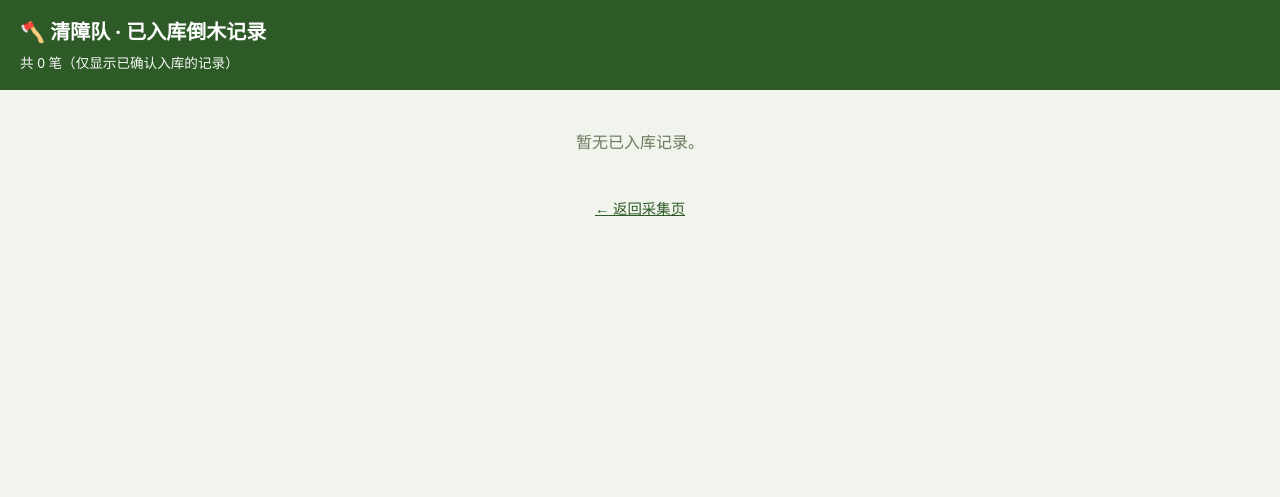
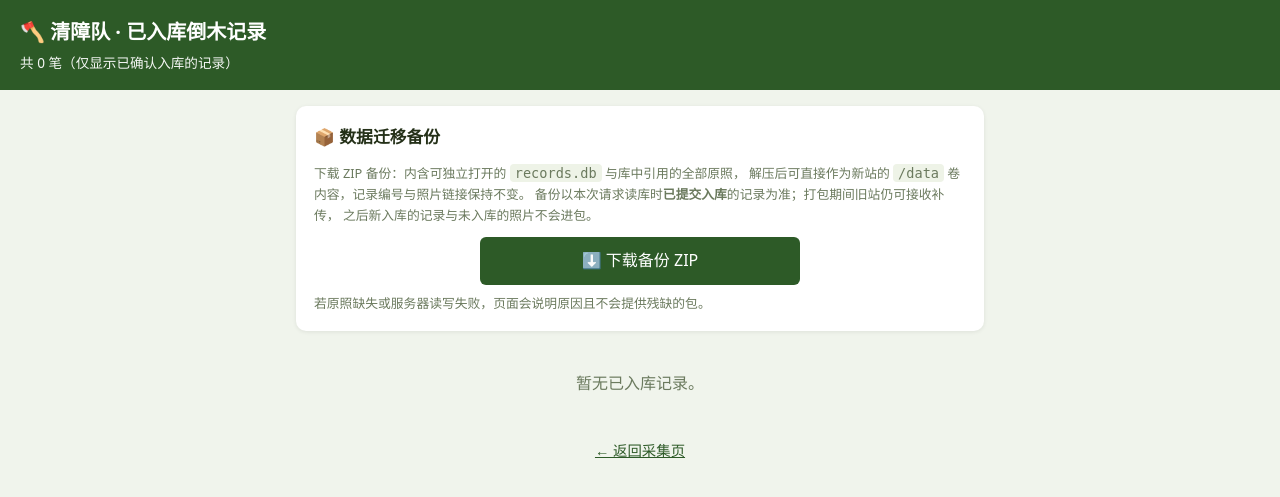
Before and after one commit to solo-projects-org/solo-09c03bb4-5f2cd249-45ab-46ae-b159-59c4f389cda6, a Flask app: page /records in a window 1280 px wide. Shown: the top 497 px of the page. Run offline with Flask 3, Linux system fonts and the light colour scheme; data that the repository does not hold is empty.

Commit message:
完成开发轮 4a21cd6c-0544-4018-afdb-594d2d53b079

```diff
--- a/app/app.py
+++ b/app/app.py
@@ -2,15 +2,21 @@
 
 - /            采集页（巡护员）：离线可用，待传记录存浏览器 IndexedDB
 - /records     清障队查看页：只展示已确认入库的记录
+- /backup      数据迁移备份：流式 ZIP（records.db + 已入库原照），可直接解压作新站 /data
 - /api/records GET 列表 / POST 补传（uuid 幂等，同一笔只入库一次）
 - /photos/...  已入库的原照
 """
 import os
+import queue
 import sqlite3
+import tempfile
+import threading
 import uuid as uuidlib
+import zipfile
 from datetime import datetime, timezone
 
-from flask import Flask, g, jsonify, render_template, request, send_from_directory
+from flask import (Flask, Response, g, jsonify, render_template, request,
+                   send_from_directory)
 from werkzeug.utils import secure_filename
 
 BASE_DIR = os.path.dirname(os.path.abspath(__file__))
@@ -39,6 +45,8 @@ CREATE TABLE IF NOT EXISTS records (
 def init_db():
     os.makedirs(PHOTO_DIR, exist_ok=True)
     conn = sqlite3.connect(DB_PATH)
+    # 启动即切 WAL：备份时的长读事务不会阻塞打包期间的补传写入
+    conn.execute("PRAGMA journal_mode=WAL")
     conn.executescript(SCHEMA)
     conn.commit()
     conn.close()
@@ -186,7 +194,269 @@ def photo_file(name):
     return send_from_directory(PHOTO_DIR, name)
 
 
+# ---------------- 备份下载（迁移到新服务器） ----------------
+#
+# 打包规则（见 README「数据迁移备份」）：
+#   - 快照：以本请求首次读库时已提交的记录为准；打包期间旧站仍可接收补传，
+#     之后新入库的记录、以及尚未入库的照片一律不进包；
+#   - ZIP 解压后顶层即 records.db 与 photos/，可直接作为新站的 /data 卷内容，
+#     记录 id 与 /photos/<file> 链接均保持不变；
+#   - 全程流式：原照逐块写入，ZIP 与库均不整体进内存；
+#   - 任何原照缺失或读写失败都直接报错，不输出残缺的包。
+
+BACKUP_READ_CHUNK = 1024 * 1024          # 原照按 1MB 分块读取
+BACKUP_QUEUE_CHUNKS = 16                 # 生产/消费之间最多缓存 16 块（约 16MB）
+
+
+class BackupError(Exception):
+    """预检或打包阶段的可预期失败：向网页说明原因，不提供残缺包。"""
+
+
+class _Pipe:
+    """有界内存管道：打包线程写，Flask 响应线程读；全程不把 ZIP 放进内存。"""
+
+    def __init__(self, cap_chunks):
+        self.q = queue.Queue(maxsize=cap_chunks)
+        self.sentinel = object()
+        self.closed = False
+        self.cancelled = threading.Event()  # 客户端断开时置位，解除生产者阻塞
+
+    def write(self, data):
+        if data:
+            data = bytes(data)
+            while not self.cancelled.is_set():
+                try:
+                    self.q.put(data, timeout=1)
+                    break
+                except queue.Full:
+                    continue
+            if self.cancelled.is_set():
+                raise OSError("客户端已中断下载")
+        return len(data)
+
+    def read(self, _size=-1):
+        item = self.q.get()
+        if item is self.sentinel:
+            return b""
+        return item
+
+    def flush(self):
+        # zipfile 关闭时会调用；流式管道无内部缓冲，空实现即可
+        return None
+
+    def close(self):
+        # 幂等：worker 结束时显式调用一次，ZipFile 析构可能再调用一次
+        if not self.closed:
+            self.closed = True
+            self.q.put(self.sentinel)
+
+
+def _open_snapshot_conn():
+    """打开只读连接并固定一个 WAL 快照。
+
+    返回前执行首次读库（SELECT 开启读事务），此后该连接看到的就是此刻已提交
+    的全部记录；其他连接的后续写入不影响本快照。WAL 下读不阻塞写，
+    旧站在打包期间照常接收补传。
+    """
+    snap = sqlite3.connect(f"file:{DB_PATH}?mode=ro", uri=True, timeout=10)
+    snap.row_factory = sqlite3.Row
+    snap.execute("PRAGMA query_only = ON")
+    snap.execute("PRAGMA busy_timeout=5000")
+    snap.execute("BEGIN")
+    snap.execute("SELECT COUNT(*) FROM records").fetchone()  # 首次读库 → 快照固定
+    return snap
+
+
+def _build_snapshot_db(snap, tmp_path):
+    """把快照中的记录逐行写入一份全新的独立库文件（不复制整库文件）。
+
+    新库保持相同表结构与原 id，自增序列也按快照推进，新站后续入库的编号
+    不会与旧记录冲突。
+    """
+    fresh = sqlite3.connect(tmp_path)
+    try:
+        fresh.executescript(SCHEMA)
+        rows = snap.execute(
+            "SELECT id, uuid, lat, lng, note, photo, created_at, uploaded_at "
+            "FROM records ORDER BY id ASC"
+        ).fetchall()
+        fresh.executemany(
+            "INSERT INTO records (id, uuid, lat, lng, note, photo, created_at, uploaded_at)"
+            " VALUES (?, ?, ?, ?, ?, ?, ?, ?)",
+            [tuple(r) for r in rows],
+        )
+        # 让 sqlite_sequence 与快照一致，新站 AUTOINCREMENT 继续向后编号
+        max_id = snap.execute("SELECT MAX(id) FROM records").fetchone()[0]
+        if max_id is not None:
+            fresh.execute(
+                "INSERT INTO sqlite_sequence(name, seq) VALUES('records', ?)",
+                (max_id,),
+            )
+        fresh.commit()
+    finally:
+        fresh.close()
+
+
+def _prepare_backup():
+    """预检并生成快照库。全部成功后才允许开始下载响应。
+
+    返回 (临时库路径, [(照片相对 ZIP 内路径, 磁盘绝对路径), ...], 记录数)。
+    抛出 BackupError 时不会向浏览器发送任何包内容。
+    """
+    if not os.path.exists(DB_PATH):
+        raise BackupError("数据库文件不存在，尚无任何已入库记录可备份。")
+
+    snap = None
+    tmp_fd, tmp_path = tempfile.mkstemp(prefix="records-snapshot-", suffix=".db",
+                                        dir=DATA_DIR)
+    os.close(tmp_fd)
+    try:
+        try:
+            snap = _open_snapshot_conn()
+        except sqlite3.Error as exc:
+            raise BackupError(f"读取数据库失败：{exc}") from exc
+
+        try:
+            rows = snap.execute(
+                "SELECT id, photo FROM records ORDER BY id ASC"
+            ).fetchall()
+        except sqlite3.Error as exc:
+            raise BackupError(f"读取已入库记录失败：{exc}") from exc
+
+        # 预检全部原照：缺一张或不可读都不打包，保证不产出残缺包。
+        # 不仅检查存在性，还要实际打开读一次（权限/IO 故障在响应头发送前暴露）。
+        photo_items = []
+        problems = []
+        for r in rows:
+            arcname = "photos/" + r["photo"]
+            abs_path = os.path.join(PHOTO_DIR, r["photo"])
+            if not os.path.isfile(abs_path):
+                problems.append(f"#{r['id']}（{r['photo']}）原照缺失")
+                continue
+            try:
+                with open(abs_path, "rb") as fp:
+                    fp.read(1)
+            except OSError as exc:
+                problems.append(f"#{r['id']}（{r['photo']}）原照不可读：{exc}")
+                continue
+            photo_items.append((arcname, abs_path))
+        if problems:
+            raise BackupError(
+                "无法生成完整备份，以下原照缺失或读取失败：" + "；".join(problems)
+            )
+
+        try:
+            _build_snapshot_db(snap, tmp_path)
+        except (sqlite3.Error, OSError) as exc:
+            raise BackupError(f"生成快照数据库失败：{exc}") from exc
+
+        # 快照库必须可独立打开
+        try:
+            check = sqlite3.connect(tmp_path)
+            got = check.execute("SELECT COUNT(*) FROM records").fetchone()[0]
+            check.close()
+        except sqlite3.Error as exc:
+            raise BackupError(f"快照数据库校验失败：{exc}") from exc
+        if got != len(rows):
+            raise BackupError("快照数据库校验失败：记录数与快照不一致。")
+
+        return tmp_path, photo_items, len(rows)
+    except Exception:
+        try:
+            os.remove(tmp_path)
+        except OSError:
+            pass
+        raise
+    finally:
+        if snap is not None:
+            try:
+                snap.rollback()  # 结束快照读事务
+                snap.close()
+            except sqlite3.Error:
+                pass
+
+
+def _backup_stream(snapshot_db_path, photo_items):
+    """生成 ZIP 的后台线程 + 有界管道；逐块流式，内存占用有上限。"""
+    pipe = _Pipe(BACKUP_QUEUE_CHUNKS)
+    error_box = {}
+
+    def worker():
+        zf = None
+        try:
+            zf = zipfile.ZipFile(pipe, "w", zipfile.ZIP_DEFLATED, allowZip64=True)
+            # 顶层即 records.db，解压后可直接挂为新站 /data
+            zf.write(snapshot_db_path, arcname="records.db")
+            for arcname, abs_path in photo_items:
+                try:
+                    with open(abs_path, "rb") as fp, zf.open(arcname, "w") as zout:
+                        while True:
+                            chunk = fp.read(BACKUP_READ_CHUNK)
+                            if not chunk:
+                                break
+                            zout.write(chunk)
+                except OSError as exc:
+                    raise BackupError(f"读取原照 {arcname} 失败：{exc}") from exc
+            # 成功才写 ZIP 中央目录
+            zf.close()
+            zf = None
+        except Exception as exc:  # 含 BackupError / OSError / zipfile 错误
+            error_box["error"] = exc
+            # 故意不调用 zf.close()：否则会写出中央目录，拼出一个能被解压工具
+            # 打开的"半完整"包。置 None 后由 ZipFile 析构仅释放底层文件对象。
+            zf = None
+        finally:
+            try:
+                os.remove(snapshot_db_path)
+            except OSError:
+                pass
+            pipe.close()
+
+    threading.Thread(target=worker, name="backup-zip", daemon=True).start()
+
+    def generate():
+        try:
+            while True:
+                chunk = pipe.read()
+                if not chunk:
+                    break
+                yield chunk
+        except GeneratorExit:
+            # 客户端中途断开：通知生产者解除阻塞并清理临时文件
+            pipe.cancelled.set()
+            raise
+        err = error_box.get("error")
+        if err is not None:
+            # 响应头已发出，无法再改状态码；中断流并报错，
+            # 而不是交付一个看起来成功的残缺包（该 ZIP 无中央目录，解压必失败）。
+            raise OSError(f"备份打包中断：{err}")
+
+    return generate()
+
+
+@app.route("/backup")
+def backup_download():
+    try:
+        snapshot_db_path, photo_items, record_count = _prepare_backup()
+    except BackupError as exc:
+        return render_template("backup_error.html", reason=str(exc)), 500
+
+    stamp = datetime.now(timezone.utc).strftime("%Y%m%d-%H%M%S")
+    resp = Response(
+        _backup_stream(snapshot_db_path, photo_items),
+        mimetype="application/zip",
+        headers={
+            "Content-Disposition":
+                f'attachment; filename="patrol-backup-{stamp}.zip"',
+            # 备份内容必须实时生成，不允许 Service Worker / 浏览器缓存
+            "Cache-Control": "no-store",
+        },
+    )
+    resp.headers["X-Backup-Records"] = str(record_count)
+    return resp
+
+
 init_db()
 
 if __name__ == "__main__":
-    app.run(host="0.0.0.0", port=8000)
+    app.run(host="0.0.0.0", port=int(os.environ.get("PORT", "8000")))
--- a/app/static/style.css
+++ b/app/static/style.css
@@ -91,3 +91,27 @@ input, textarea {
 
 .footer-link { text-align: center; margin: 18px 0 30px; font-size: .9rem; }
 .footer-link a { color: #2d5a27; }
+
+.backup-card code {
+  background: #eef3e7;
+  padding: 1px 5px;
+  border-radius: 4px;
+  font-size: .85rem;
+}
+.backup-btn {
+  text-align: center;
+  text-decoration: none;
+  max-width: 320px;
+  margin-left: auto;
+  margin-right: auto;
+}
+.backup-error {
+  color: #8a2b1e;
+  background: #fbe7e3;
+  border: 1px solid #e3b5ac;
+  border-radius: 6px;
+  padding: 12px;
+  margin: 10px 0;
+  font-size: .92rem;
+  word-break: break-all;
+}
--- a/app/templates/records.html
+++ b/app/templates/records.html
@@ -13,6 +13,20 @@
 </header>
 
 <main>
+  <section class="card backup-card">
+    <h2>📦 数据迁移备份</h2>
+    <p class="hint">
+      下载 ZIP 备份：内含可独立打开的 <code>records.db</code> 与库中引用的全部原照，
+      解压后可直接作为新站的 <code>/data</code> 卷内容，记录编号与照片链接保持不变。
+      备份以本次请求读库时<strong>已提交入库</strong>的记录为准；打包期间旧站仍可接收补传，
+      之后新入库的记录与未入库的照片不会进包。
+    </p>
+    <a class="btn primary backup-btn" href="/backup">⬇️ 下载备份 ZIP</a>
+    <p class="hint">
+      若原照缺失或服务器读写失败，页面会说明原因且不会提供残缺的包。
+    </p>
+  </section>
+
   {% if records %}
   <table class="records-table">
     <thead>
```
Also changed, not shown: app/static/sw.js (+6 -3 lines), app/templates/backup_error.html (added, +26 -0 lines), docker-compose.restore.yml (added, +20 -0 lines), README.md, 1 other file.
